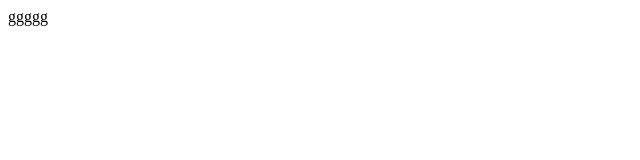
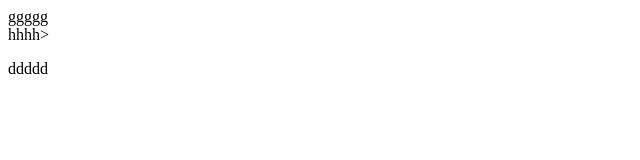
Before and after one commit to GerdaT/test, a plain HTML site: page index.html in a window 1280 px wide. Shown: the full height of the page, 0-640 px from the left. Drawn offline with Linux system fonts and the light colour scheme.

Commit message:
no message

```diff
--- a/index.html
+++ b/index.html
@@ -6,5 +6,8 @@
 </head>
 <body>
 	<div> ggggg</div>
+	<div>hhhh>
+		<p>ddddd</p>
+	</div>
 	</body>
 	</html>
```
